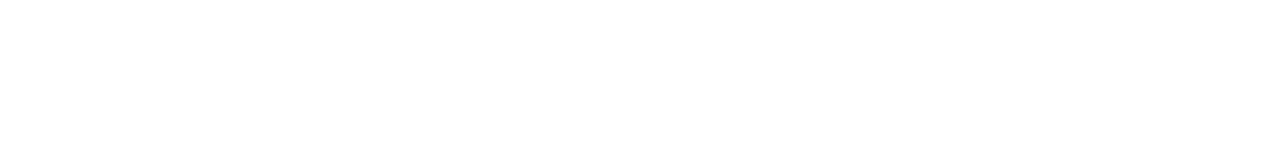
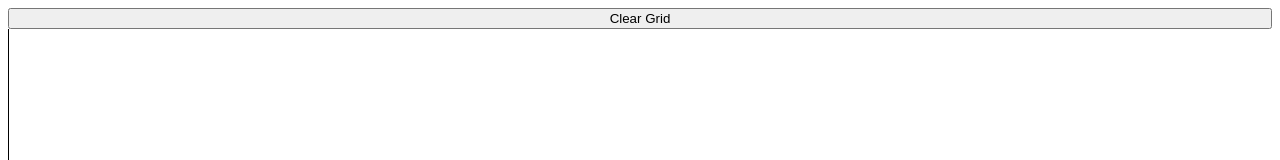
Before and after one commit to Basskip/etch-a-sketch, a plain HTML site: page index.html in a window 1280 px wide. Shown: the top 160 px of the page. Drawn offline with Linux system fonts and the light colour scheme.

Commit message:
Add drawing functionality and reset button

```diff
--- a/index.html
+++ b/index.html
@@ -6,7 +6,10 @@
     <link rel="stylesheet" type="text/css" href="style.css">
   </head>
   <body>
+    <button name="reset" onclick="newGrid()">Clear Grid</button>
+    <div id="frame">
       <div id="container"></div>
       <script src="script.js"></script>
+    </div>
   </body>
 </html>
--- a/script.js
+++ b/script.js
@@ -1,3 +1,8 @@
+function newGrid() {
+    var response = window.prompt("Select new grid size","");
+    createGrid(response, response);
+}
+
 function createGrid(width, height) {
     const container = document.querySelector('div#container');
     container.setAttribute('style', `grid-template-rows: repeat(${width}, 1fr) ; grid-template-columns: repeat(${height}, 1fr`);
@@ -8,8 +13,16 @@ function createGrid(width, height) {
         for (var j = 0 ; j < height ; j++) {
             const box = document.createElement('div');
             box.classList.add('grid');
-            box.textContent = "(" + i + "," + j + ")";
             container.appendChild(box);
         }
     }
+
+    const cells = document.querySelectorAll('.grid');
+
+    cells.forEach((cell) => {
+        // and for each one we add a 'click' listener
+        cell.addEventListener("mouseenter", (e) => {
+        cell.style.backgroundColor = 'blue';
+        });
+    });
 }
--- a/style.css
+++ b/style.css
@@ -1,7 +1,35 @@
 .grid {
     text-align: center;
+    width: auto;
+    height: auto;
+    border-top: 1px solid black;
+    border-right: 1px solid black;
+
+}
+
+button[name=reset] {
+    width: 100%;
+}
+
+#frame {
+
+    width: 100%;
+    position: relative;
+    border-bottom: 1px solid black;
+    border-left: 1px solid black;
 }
 
 #container {
+    position: absolute;
     display: grid;
+	top: 0;
+	left: 0;
+	bottom: 0;
+	right: 0;
 }
+
+#frame:before{
+    content: "";
+    display: block;
+    padding-top: 100%;
+}
```
